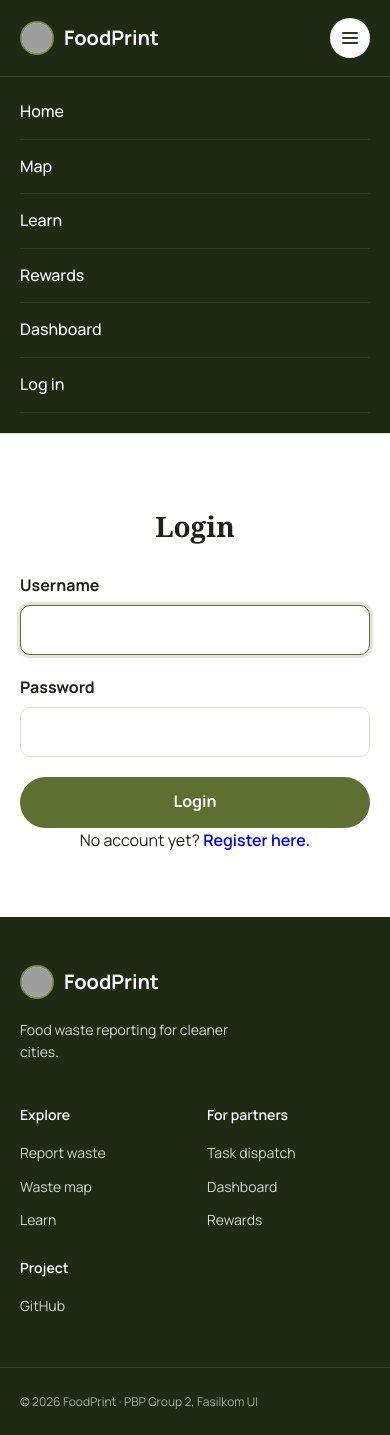
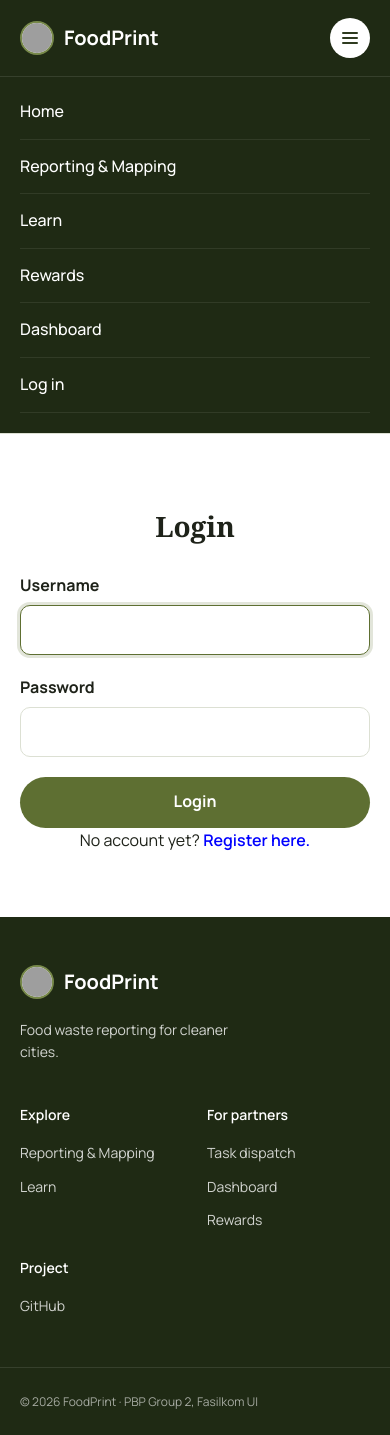
Before and after one commit to PBP-Group-KKI2/foodprint, a Django app: a page that uses templates/footer.html in a window 390 px wide, after a click that opens the changed part. Run offline with Django 5.2, Linux system fonts and the light colour scheme; grey boxes are pictures that could not be loaded.

Commit message:
feat: single Reporting & Mapping nav item, mobile layout fixes, admins can manage reports

```diff
--- a/main/views.py
+++ b/main/views.py
@@ -12,7 +12,7 @@ from django.template.loader import render_to_string
 from django.views.decorators.http import require_GET, require_POST
 from django.views.decorators.csrf import csrf_protect
 
-from .forms import ReportFilterForm, WasteReportForm, ExtendedRegisterForm
+from .forms import ReportFilterForm, WasteReportForm, WasteReportAdminForm, ExtendedRegisterForm
 from .models import WasteReport, Profile
 
 
@@ -134,9 +134,14 @@ def _filtered_reports(request):
 
     return reports, filter_form
 
-def _get_owned_report(request, pk):
+def _can_manage(user, report):
+    """The reporter, or an admin (staff), may edit or delete a report."""
+    return report.is_owned_by(user) or (user.is_authenticated and user.is_staff)
+
+
+def _get_manageable_report(request, pk):
     report = get_object_or_404(WasteReport, pk=pk)
-    if not report.is_owned_by(request.user):
+    if not _can_manage(request.user, report):
         raise PermissionDenied("You can only change your own reports.")
     return report
 
@@ -189,14 +194,16 @@ def report_create(request):
 @require_GET
 def report_detail(request, pk):
     report = get_object_or_404(WasteReport.objects.select_related("reporter"), pk=pk)
-    context = {"report": report, "is_owner": report.is_owned_by(request.user)}
+    context = {"report": report, "can_manage": _can_manage(request.user, report)}
     return render(request, "reporting/report_detail.html", context)
 
 
 @login_required
 def report_update(request, pk):
-    report = _get_owned_report(request, pk)
-    form = WasteReportForm(request.POST or None, instance=report)
+    report = _get_manageable_report(request, pk)
+    # Admins also get the Status field, so they can mark reports as resolved.
+    form_class = WasteReportAdminForm if request.user.is_staff else WasteReportForm
+    form = form_class(request.POST or None, instance=report)
 
     if request.method == "POST" and form.is_valid():
         form.save()
@@ -209,7 +216,7 @@ def report_update(request, pk):
 @login_required
 @require_POST
 def report_delete(request, pk):
-    report = _get_owned_report(request, pk)
+    report = _get_manageable_report(request, pk)
     report_id = report.pk
     report.delete()
 
--- a/static/css/styles.css
+++ b/static/css/styles.css
@@ -421,6 +421,26 @@ button { font: inherit; cursor: pointer; }
   margin: 3rem auto 0;
 }
 
+/* Phones and small tablets: stack the text above the chart */
+@media (max-width: 768px) {
+  .problem-content {
+    flex-direction: column;
+    align-items: stretch;
+    gap: 1.5rem;
+  }
+  .problem-texts {
+    max-width: none;
+  }
+  .problem-paragraph {
+    text-align: left;   /* justify leaves big gaps in narrow columns */
+    margin-top: 1rem;
+  }
+  .chart-container {
+    max-width: 320px;
+    margin: 0 auto;
+  }
+}
+
 /* =============================================================
    MISSION
    ============================================================= */
@@ -798,6 +818,14 @@ button { font: inherit; cursor: pointer; }
   .rp-layout { grid-template-columns: 1fr; }
   .rp-map-wrap { position: static; }
   .rp-map { height: 55vh; min-height: 320px; }
+}
+
+/* Phones: shorter map so the report form starts on the first screen */
+@media (max-width: 600px) {
+  .rp-page { padding: 20px 16px 40px; }
+  .rp-header { margin-bottom: 14px; }
+  .rp-map { height: 42vh; min-height: 260px; }
+  .rp-card { padding: 16px; }
 }
 
 /* legend */
--- a/templates/footer.html
+++ b/templates/footer.html
@@ -17,8 +17,7 @@
       <div class="footer__col">
         <h3 class="footer__heading">Explore</h3>
         <ul>
-          <li><a href="{% url 'main:report_map' %}#rp-form-card">Report waste</a></li>
-          <li><a href="{% url 'main:report_map' %}">Waste map</a></li>
+          <li><a href="{% url 'main:report_map' %}">Reporting &amp; Mapping</a></li>
           <li><a href="{% url 'education:article_list' %}">Learn</a></li>
         </ul>
       </div>
--- a/templates/navbar.html
+++ b/templates/navbar.html
@@ -23,7 +23,7 @@
     <nav class="navbar__nav" aria-label="Main">
       <ul class="navbar__links">
         <li><a href="{% url 'main:landing' %}" class="navbar__link{% if view_name == 'main:landing' %} navbar__link--active{% endif %}"{% if view_name == 'main:landing' %} aria-current="page"{% endif %}>Home</a></li>
-        <li><a href="{% url 'main:report_map' %}" class="navbar__link{% if view_name == 'main:report_map' %} navbar__link--active{% endif %}"{% if view_name == 'main:report_map' %} aria-current="page"{% endif %}>Map</a></li>
+        <li><a href="{% url 'main:report_map' %}" class="navbar__link{% if view_name == 'main:report_map' %} navbar__link--active{% endif %}"{% if view_name == 'main:report_map' %} aria-current="page"{% endif %}>Reporting &amp; Mapping</a></li>
         <li><a href="{% url 'education:article_list' %}" class="navbar__link{% if ns == 'education' %} navbar__link--active{% endif %}"{% if ns == 'education' %} aria-current="page"{% endif %}>Learn</a></li>
         <li><a href="#" class="navbar__link{% if ns == 'rewards' %} navbar__link--active{% endif %}"{% if ns == 'rewards' %} aria-current="page"{% endif %}>Rewards</a></li>
         <li><a href="#" class="navbar__link{% if ns == 'analytics' %} navbar__link--active{% endif %}"{% if ns == 'analytics' %} aria-current="page"{% endif %}>Dashboard</a></li>
@@ -32,7 +32,6 @@
 
     <div class="navbar__actions">
       {% if user.is_authenticated %}
-        <a href="{% url 'main:report_map' %}#rp-form-card" class="btn btn--outline navbar__cta">Report waste</a>
         <a href="{% url 'main:update_profile' %}" class="navbar__profile" title="Edit Profil ({{ user.username }})">{{ user.username|slice:":1"|upper }}</a>
       {% else %}
         <a href="{% url 'main:login' %}" class="btn btn--outline navbar__cta">Log in</a>
@@ -49,12 +48,11 @@
   <nav id="mobile-menu" class="navbar__mobile" aria-label="Mobile" hidden>
     <ul class="navbar__mobile-links">
       <li><a href="{% url 'main:landing' %}"{% if view_name == 'main:landing' %} aria-current="page"{% endif %}>Home</a></li>
-      <li><a href="{% url 'main:report_map' %}"{% if view_name == 'main:report_map' %} aria-current="page"{% endif %}>Map</a></li>
+      <li><a href="{% url 'main:report_map' %}"{% if view_name == 'main:report_map' %} aria-current="page"{% endif %}>Reporting &amp; Mapping</a></li>
       <li><a href="{% url 'education:article_list' %}"{% if ns == 'education' %} aria-current="page"{% endif %}>Learn</a></li>
       <li><a href="#"{% if ns == 'rewards' %} aria-current="page"{% endif %}>Rewards</a></li>
       <li><a href="#"{% if ns == 'analytics' %} aria-current="page"{% endif %}>Dashboard</a></li>
       {% if user.is_authenticated %}
-      <li><a href="{% url 'main:report_map' %}#rp-form-card">Report waste</a></li>
       {% else %}
         <li><a href="{% url 'main:login' %}">Log in</a></li>
       {% endif %}
--- a/templates/reporting/_report_item.html
+++ b/templates/reporting/_report_item.html
@@ -14,7 +14,7 @@
   </button>
   <div class="rp-item__actions">
     <a href="{% url 'main:report_detail' report.pk %}">Details</a>
-    {% if user.is_authenticated and user.pk == report.reporter_id %}
+    {% if user.is_authenticated and user.pk == report.reporter_id or user.is_staff %}
       <a href="{% url 'main:report_update' report.pk %}">Edit</a>
       <button type="button" class="rp-link rp-link--danger" data-delete-url="{% url 'main:report_delete' report.pk %}">Delete</button>
     {% endif %}
--- a/templates/reporting/report_detail.html
+++ b/templates/reporting/report_detail.html
@@ -40,7 +40,7 @@
       <p class="rp-detail__description">{{ report.description|linebreaksbr }}</p>
     {% endif %}
 
-    {% if is_owner %}
+    {% if can_manage %}
       <div class="rp-actions">
         <a href="{% url 'main:report_update' report.pk %}" class="rp-btn">Edit</a>
         <form method="post" action="{% url 'main:report_delete' report.pk %}"
```
Also changed, not shown: main/forms.py (+7 -0 lines), main/tests.py (+59 -0 lines), templates/landing_page.html (+3 -6 lines).
